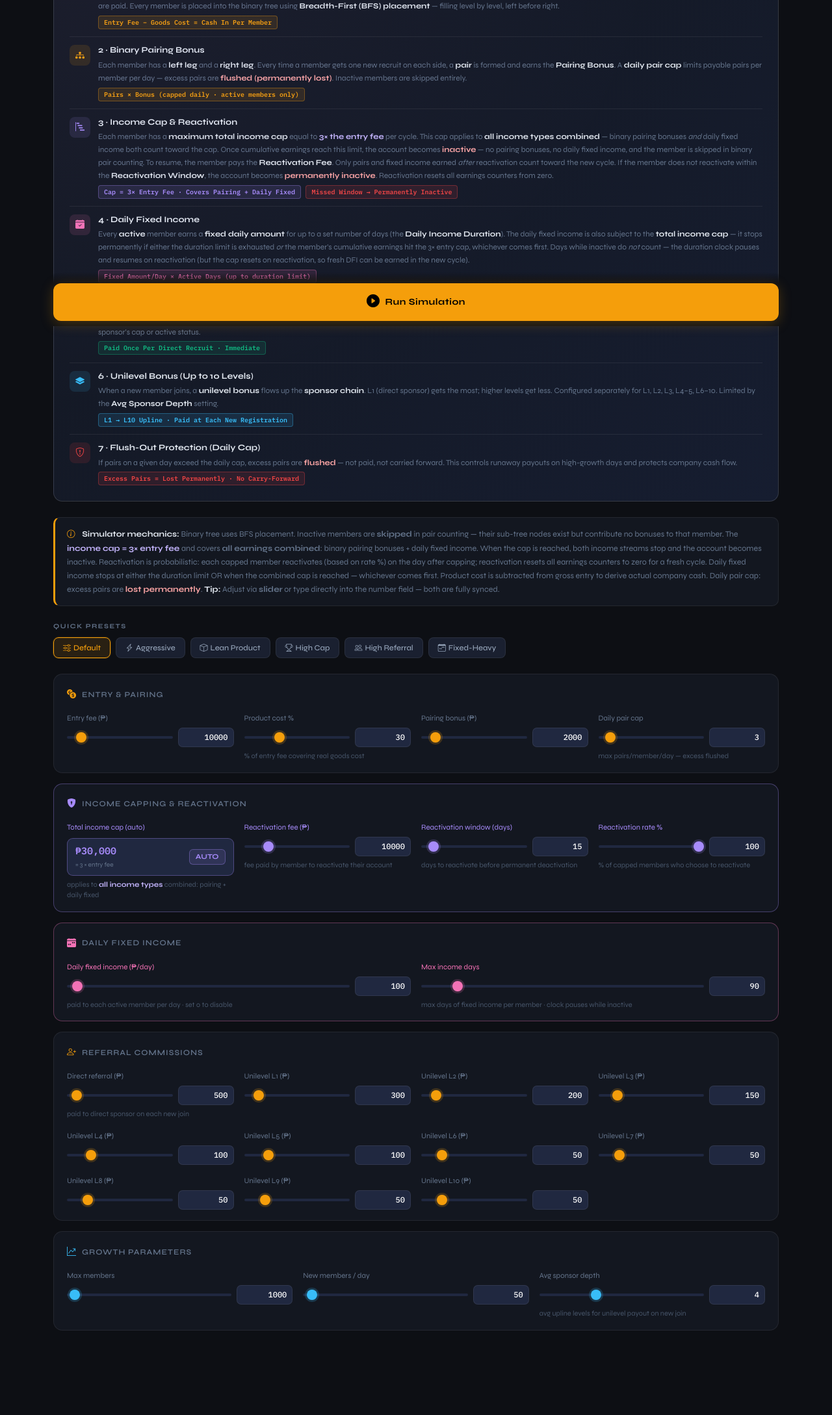
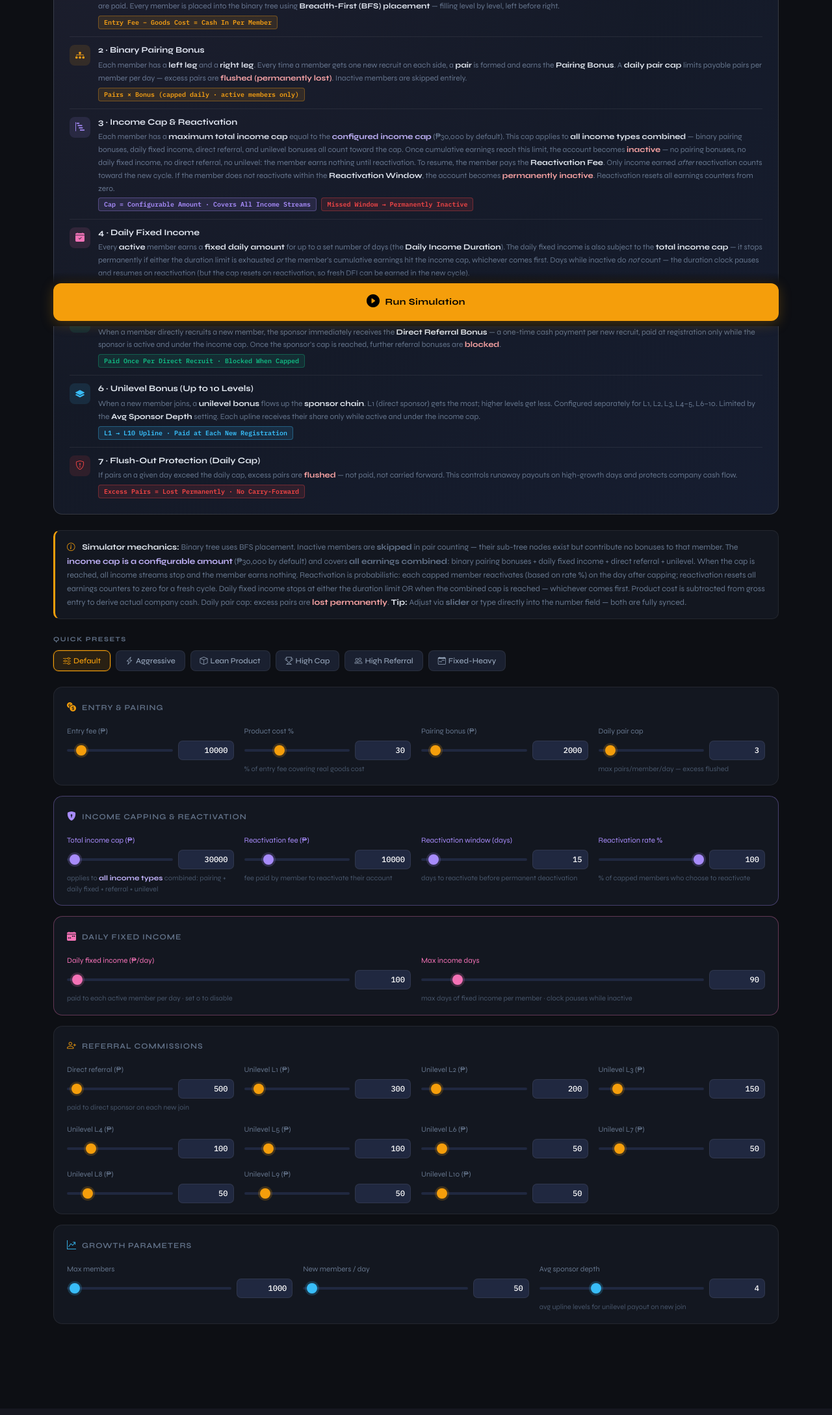
Before and after one commit to reybitgo/altaslive, a PHP site: page /altaslive/sim/index.php in a window 1280 px wide. Shown: the part 298-2476 px from the top of the page at 65% size. After the commit the page ends 2336 px from the top, so only its background shows below. Run offline with PHP 8.4, Linux system fonts and the light colour scheme; some libraries are stand-ins or nearby versions.

Commit message:
sim settings adjust for capping

```diff
--- a/sim/index.php
+++ b/sim/index.php
@@ -938,18 +938,19 @@
             <div class="comp-desc">
               Each member has a
               <strong style="color: #e2e8f0">maximum total income cap</strong>
-              equal to
-              <strong style="color: #c4b5fd">3× the entry fee</strong> per
-              cycle. This cap applies to
+              equal to the
+              <strong style="color: #c4b5fd">configured income cap</strong>
+              (₱30,000 by default). This cap applies to
               <strong style="color: #e2e8f0">all income types combined</strong>
-              — binary pairing bonuses <em>and</em> daily fixed income both
-              count toward the cap. Once cumulative earnings reach this limit,
-              the account becomes
+              — binary pairing bonuses, daily fixed income, direct referral,
+              and unilevel bonuses all count toward the cap. Once cumulative
+              earnings reach this limit, the account becomes
               <strong style="color: #fca5a5">inactive</strong> — no pairing
-              bonuses, no daily fixed income, and the member is skipped in
-              binary pair counting. To resume, the member pays the
+              bonuses, no daily fixed income, no direct referral, no unilevel:
+              the member earns nothing until reactivation. To resume, the
+              member pays the
               <strong style="color: #e2e8f0">Reactivation Fee</strong>. Only
-              pairs and fixed income earned <em>after</em> reactivation count
+              income earned <em>after</em> reactivation counts
               toward the new cycle. If the member does not reactivate within the
               <strong style="color: #e2e8f0">Reactivation Window</strong>, the
               account becomes
@@ -957,7 +958,7 @@
               Reactivation resets all earnings counters from zero.
             </div>
             <span class="comp-badge purple"
-              >Cap = 3× Entry Fee · Covers Pairing + Daily Fixed</span
+              >Cap = Configurable Amount · Covers All Income Streams</span
             >
             <span class="comp-badge red" style="margin-left: 4px"
               >Missed Window → Permanently Inactive</span
@@ -978,7 +979,7 @@
               The daily fixed income is also subject to the
               <strong style="color: #e2e8f0">total income cap</strong> — it
               stops permanently if either the duration limit is exhausted
-              <em>or</em> the member's cumulative earnings hit the 3× entry cap,
+              <em>or</em> the member's cumulative earnings hit the income cap,
               whichever comes first. Days while inactive do <em>not</em> count —
               the duration clock pauses and resumes on reactivation (but the cap
               resets on reactivation, so fresh DFI can be earned in the new
@@ -1005,11 +1006,13 @@
               When a member directly recruits a new member, the sponsor
               immediately receives the
               <strong style="color: #e2e8f0">Direct Referral Bonus</strong> — a
-              one-time cash payment per new recruit, paid at registration
-              regardless of sponsor's cap or active status.
+              one-time cash payment per new recruit, paid at registration only
+              while the sponsor is active and under the income cap. Once the
+              sponsor's cap is reached, further referral bonuses are
+              <strong style="color: #fca5a5">blocked</strong>.
             </div>
             <span class="comp-badge green"
-              >Paid Once Per Direct Recruit · Immediate</span
+              >Paid Once Per Direct Recruit · Blocked When Capped</span
             >
           </div>
         </div>
@@ -1024,6 +1027,8 @@
               (direct sponsor) gets the most; higher levels get less. Configured
               separately for L1, L2, L3, L4–5, L6–10. Limited by the
               <strong style="color: #e2e8f0">Avg Sponsor Depth</strong> setting.
+              Each upline receives their share only while active and under the
+              income cap.
             </div>
             <span
               class="comp-badge"
@@ -1062,10 +1067,11 @@
         Binary tree uses BFS placement. Inactive members are
         <strong>skipped</strong> in pair counting — their sub-tree nodes exist
         but contribute no bonuses to that member. The
-        <strong style="color: #c4b5fd">income cap = 3× entry fee</strong> and
-        covers <strong>all earnings combined</strong>: binary pairing bonuses +
-        daily fixed income. When the cap is reached, both income streams stop
-        and the account becomes inactive. Reactivation is probabilistic: each
+        <strong style="color: #c4b5fd">income cap is a configurable amount</strong
+        > (₱30,000 by default) and covers <strong>all earnings combined</strong>:
+        binary pairing bonuses + daily fixed income + direct referral + unilevel.
+        When the cap is reached, all income streams stop and the member earns
+        nothing. Reactivation is probabilistic: each
         capped member reactivates (based on rate %) on the day after capping;
         reactivation resets all earnings counters to zero for a fresh cycle.
         Daily fixed income stops at either the duration limit OR when the
@@ -1223,66 +1229,38 @@
           Reactivation
         </div>
         <div class="row g-3">
-          <!-- Auto-computed cap display -->
+          <!-- Adjustable income cap -->
           <div class="col-12 col-sm-6 col-lg-3">
             <div class="si">
               <div class="si-label" style="color: var(--purple)">
-                Total income cap (auto)
-              </div>
-              <div
-                style="
-                  background: var(--surface-3);
-                  border: 1px solid var(--purple-border);
-                  border-radius: 9px;
-                  padding: 8px 12px;
-                  display: flex;
-                  align-items: center;
-                  justify-content: space-between;
-                  gap: 8px;
-                  margin-top: 2px;
-                "
-              >
-                <div>
-                  <div
-                    id="cap-display"
-                    style="
-                      font-family: var(--font-mono);
-                      font-size: 15px;
-                      font-weight: 700;
-                      color: var(--purple);
-                    "
-                  >
-                    ₱30,000
-                  </div>
-                  <div
-                    style="
-                      font-size: 10px;
-                      color: var(--muted);
-                      margin-top: 2px;
-                    "
-                  >
-                    = 3 × entry fee
-                  </div>
-                </div>
-                <div
-                  style="
-                    background: var(--purple-dim);
-                    border: 1px solid var(--purple-border);
-                    border-radius: 6px;
-                    padding: 3px 9px;
-                    font-size: 11px;
-                    font-weight: 700;
-                    color: var(--purple);
-                    white-space: nowrap;
-                  "
-                >
-                  AUTO
-                </div>
+                Total income cap (₱)
+              </div>
+              <div class="ctrl-row">
+                <input
+                  type="range"
+                  class="purple-thumb"
+                  id="s-incap"
+                  min="1000"
+                  max="1000000"
+                  step="1000"
+                  value="30000"
+                  oninput="syncFromSlider('incap')"
+                />
+                <input
+                  type="number"
+                  class="num-input purple"
+                  id="n-incap"
+                  value="30000"
+                  min="1000"
+                  max="1000000"
+                  step="1000"
+                  oninput="syncFromNum('incap')"
+                />
               </div>
               <div class="si-hint">
                 applies to
                 <strong style="color: #c4b5fd">all income types</strong>
-                combined: pairing + daily fixed
+                combined: pairing + daily fixed + referral + unilevel
               </div>
             </div>
           </div>
@@ -2196,6 +2174,7 @@
           pcost: 30,
           bonus: 2000,
           cap: 3,
+          incap: 30000,
           reactfee: 10000,
           reactwin: 15,
           reactrate: 100,
@@ -2221,6 +2200,7 @@
           pcost: 70,
           bonus: 3000,
           cap: 5,
+          incap: 50000,
           reactfee: 4000,
           reactwin: 45,
           reactrate: 70,
@@ -2246,6 +2226,7 @@
           pcost: 35,
           bonus: 2000,
           cap: 3,
+          incap: 20000,
           reactfee: 2000,
           reactwin: 30,
           reactrate: 60,
@@ -2271,6 +2252,7 @@
           pcost: 60,
           bonus: 2000,
           cap: 3,
+          incap: 100000,
           reactfee: 5000,
           reactwin: 60,
           reactrate: 50,
@@ -2296,6 +2278,7 @@
           pcost: 60,
           bonus: 1000,
           cap: 3,
+          incap: 30000,
           reactfee: 2000,
           reactwin: 20,
           reactrate: 55,
@@ -2321,6 +2304,7 @@
           pcost: 55,
           bonus: 1000,
           cap: 2,
+          incap: 40000,
           reactfee: 3000,
           reactwin: 30,
           reactrate: 65,
@@ -2351,6 +2335,7 @@
         pcost: { min: 0, max: 95, step: 1 },
         bonus: { min: 100, max: 20000, step: 100 },
         cap: { min: 1, max: 30, step: 1 },
+        incap: { min: 1000, max: 1000000, step: 1000 },
         reactfee: { min: 0, max: 50000, step: 500 },
         reactwin: { min: 1, max: 180, step: 1 },
         reactrate: { min: 0, max: 100, step: 1 },
@@ -2379,20 +2364,12 @@
         return Math.min(max, Math.max(min, v));
       }
 
-      function updateCapDisplay() {
-        const entry = getVal("entry");
-        const capVal = entry * 3;
-        const el = document.getElementById("cap-display");
-        if (el) el.textContent = "₱" + fmtN(capVal);
-      }
-
       function syncFromSlider(k) {
         const sl = document.getElementById("s-" + k);
         const ni = document.getElementById("n-" + k);
         if (!sl || !ni) return;
         ni.value = parseFloat(sl.value);
         ni.classList.remove("err");
-        if (k === "entry") updateCapDisplay();
       }
 
       function syncFromNum(k) {
@@ -2410,7 +2387,6 @@
         const slMin = parseFloat(sl.min),
           slMax = parseFloat(sl.max);
         sl.value = clamp(v, slMin, slMax);
-        if (k === "entry") updateCapDisplay();
       }
 
       function getVal(k) {
@@ -2438,7 +2414,6 @@
             ni.classList.remove("err");
           }
         });
-        updateCapDisplay();
       }
 
       function getUniLevels() {
@@ -2478,7 +2453,7 @@
             pcostPct: getVal("pcost") / 100,
             bonus: getVal("bonus"),
             cap: getVal("cap"),
-            incap: entryVal * 3, // always 3× entry fee — all income types combined
+            incap: getVal("incap"), // configurable total income cap — all income types combined
             reactfee: getVal("reactfee"),
             reactwin: getVal("reactwin"),
             reactrate: getVal("reactrate") / 100,
@@ -2502,7 +2477,7 @@
 
       // ══════════════════════════════════════════
       //  CORE SIMULATION
-      //  incap = 3 × entry · covers binary pairing + daily fixed income combined
+      //  incap = configurable total income cap · covers ALL income types combined
       // ══════════════════════════════════════════
       function simulate(p) {
         const {
@@ -2543,7 +2518,10 @@
         let totalPairsPaid = 0,
           totalFlushed = 0,
           totalCapSaved = 0,
-          totalDfiCapSaved = 0;
+          totalDfiCapSaved = 0,
+          totalPairSaved = 0,
+          totalDirectSaved = 0,
+          totalUniSaved = 0;
         let totalCappedEver = 0,
           totalReacts = 0,
           totalPermInact = 0;
@@ -2552,7 +2530,7 @@
 
         const uniPerMember = uniPerJoin(levels, depth);
 
-        function addMember() {
+        function addMember(acc) {
           const idx = totalMembers;
           leftCount.push(0);
           rightCount.push(0);
@@ -2565,10 +2543,7 @@
           totalMembers++;
           totalGross += entry;
           totalGoods += entry * pcostPct;
-          if (idx > 0) totalBonusDirect += direct;
-          const myDepth = Math.min(idx, depth);
-          for (let lv = 1; lv <= myDepth && lv <= 10; lv++)
-            totalBonusUni += levels[lv];
+          if (idx > 0) creditReferralChain(idx, acc);
           let cur = idx;
           while (cur > 0) {
             const parent = (cur - 1) >> 1;
@@ -2576,6 +2551,47 @@
             else rightCount[parent]++;
             cur = parent;
           }
+        }
+
+        // Cap-aware credit of one payment to a recipient. Only active members
+        // with remaining cap room receive anything; blocked amounts are saved.
+        function creditRecipient(rec, amount, isDirect, acc) {
+          const block = (amt) => {
+            if (isDirect) {
+              totalDirectSaved += amt;
+              acc.directSaved += amt;
+            } else {
+              totalUniSaved += amt;
+              acc.uniSaved += amt;
+            }
+            totalCapSaved += amt;
+          };
+          if (rec < 0) return;
+          if (memberStatus[rec] !== "active") {
+            block(amount);
+            return;
+          }
+          const capRoom = Math.max(0, incap - memberEarned[rec]);
+          const pay = Math.min(amount, capRoom);
+          memberEarned[rec] += pay;
+          if (isDirect) {
+            totalBonusDirect += pay;
+            acc.direct += pay;
+          } else {
+            totalBonusUni += pay;
+            acc.uni += pay;
+          }
+          if (amount - pay > 0) block(amount - pay);
+          checkCap(rec);
+        }
+
+        // Direct + unilevel flow up the single sponsor chain (idx-1, idx-2, …).
+        function creditReferralChain(idx, acc) {
+          const sponsor = idx - 1;
+          creditRecipient(sponsor, direct, true, acc);
+          const myDepth = Math.min(idx, depth);
+          for (let lv = 1; lv <= myDepth && lv <= 10; lv++)
+            creditRecipient(idx - lv, levels[lv], false, acc);
         }
 
         // Helper: check and apply cap — returns true if member just became capped
@@ -2622,22 +2638,20 @@
           // ── 3. New members ──
           const toAdd = Math.min(npd, maxM - totalMembers);
           const prevTotal = totalMembers;
-          for (let i = 0; i < toAdd; i++) addMember();
+          const refAcc = { direct: 0, uni: 0, directSaved: 0, uniSaved: 0 };
+          for (let i = 0; i < toAdd; i++) addMember(refAcc);
           const newMembers = totalMembers - prevTotal;
           const entryToday = newMembers * entry;
           const goodsToday = newMembers * entry * pcostPct;
           const cashInToday = entryToday - goodsToday + dayReactRev;
-          const directPaidToday =
-            day === 1 && prevTotal === 0
-              ? (newMembers - 1) * direct
-              : newMembers * direct;
-          const uniToday = newMembers * uniPerMember;
+          const directPaidToday = refAcc.direct;
+          const uniToday = refAcc.uni;
 
           // ── 4. Pairing bonuses (cap-aware, covers combined earnings) ──
           let pairToday = 0,
             paidToday = 0,
             flushedToday = 0,
-            capSavedToday = 0;
+            pairSavedToday = 0;
           for (let i = 0; i < totalMembers; i++) {
             if (memberStatus[i] !== "active") continue;
             const maxPairs = Math.min(leftCount[i], rightCount[i]);
@@ -2659,13 +2673,14 @@
             pairToday += earned;
             paidToday += payNow;
             flushedToday += flushed;
-            capSavedToday += capsaved * bonus;
+            pairSavedToday += capsaved * bonus;
             checkCap(i);
           }
           totalBonusPair += pairToday;
           totalPairsPaid += paidToday;
           totalFlushed += flushedToday;
-          totalCapSaved += capSavedToday;
+          totalCapSaved += pairSavedToday;
+          totalPairSaved += pairSavedToday;
 
           // ── 5. Daily fixed income (also subject to combined cap) ──
           let dfiToday = 0,
@@ -2738,7 +2753,7 @@
             cumulProfit,
             paidToday,
             flushedToday,
-            capSavedToday,
+            pairSavedToday,
           });
         }
 
@@ -2760,6 +2775,9 @@
           totalFlushed,
           totalCapSaved,
           totalDfiCapSaved,
+          totalPairSaved,
+          totalDirectSaved,
+          totalUniSaved,
           totalCappedEver,
           totalReacts,
           totalPermInact,
@@ -2907,7 +2925,13 @@
           r.totalBonusDirect,
         );
         document.getElementById("r-direct-s").textContent =
-          "~" + fmtN(r.totalMembers) + " members × " + fmtP(direct);
+          fmtP(r.totalBonusDirect) +
+          " paid · " +
+          fmtP(r.totalDirectSaved) +
+          " cap-blocked · ~" +
+          fmtN(r.totalMembers) +
+          " × " +
+          fmtP(direct);
         document.getElementById("r-uni-paid").textContent = fmtP(
           r.totalBonusUni,
         );
@@ -2915,8 +2939,16 @@
           .slice(1, depth + 1)
           .map((v, i) => `L${i + 1}:${fmtP(v)}`)
           .join(" · ");
+        const uniPaidAvg = r.totalMembers
+          ? Math.round(r.totalBonusUni / r.totalMembers)
+          : 0;
         document.getElementById("r-uni-s").textContent =
-          "avg " + fmtP(r.uniPerMember) + "/join · " + uniBreakdown;
+          "avg " +
+          fmtP(uniPaidAvg) +
+          "/join paid · " +
+          fmtP(r.totalUniSaved) +
+          " cap-blocked · " +
+          uniBreakdown;
         document.getElementById("r-dfi-paid").textContent = fmtP(
           r.totalBonusDfi,
         );
@@ -2937,7 +2969,14 @@
           r.totalCapSaved,
         );
         document.getElementById("r-capsaved-s").textContent =
-          "cap = " + fmtP(r.incap) + " (3× entry) · pair+DFI blocked";
+          "cap = " +
+          fmtP(r.incap) +
+          " · blocked: pair " +
+          fmtP(r.totalPairSaved) +
+          " + dfi " +
+          fmtP(r.totalDfiCapSaved) +
+          " + ref " +
+          fmtP(r.totalDirectSaved + r.totalUniSaved);
         document.getElementById("r-pairs-n").textContent = fmtN(
           r.totalPairsPaid,
         );
@@ -3005,8 +3044,7 @@
           .scrollIntoView({ behavior: "smooth", block: "start" });
       }
 
-      // Initialise cap display on page load
-      updateCapDisplay();
+      // Income cap is set directly via the Total income cap field
     </script>
   </body>
 </html>
```
